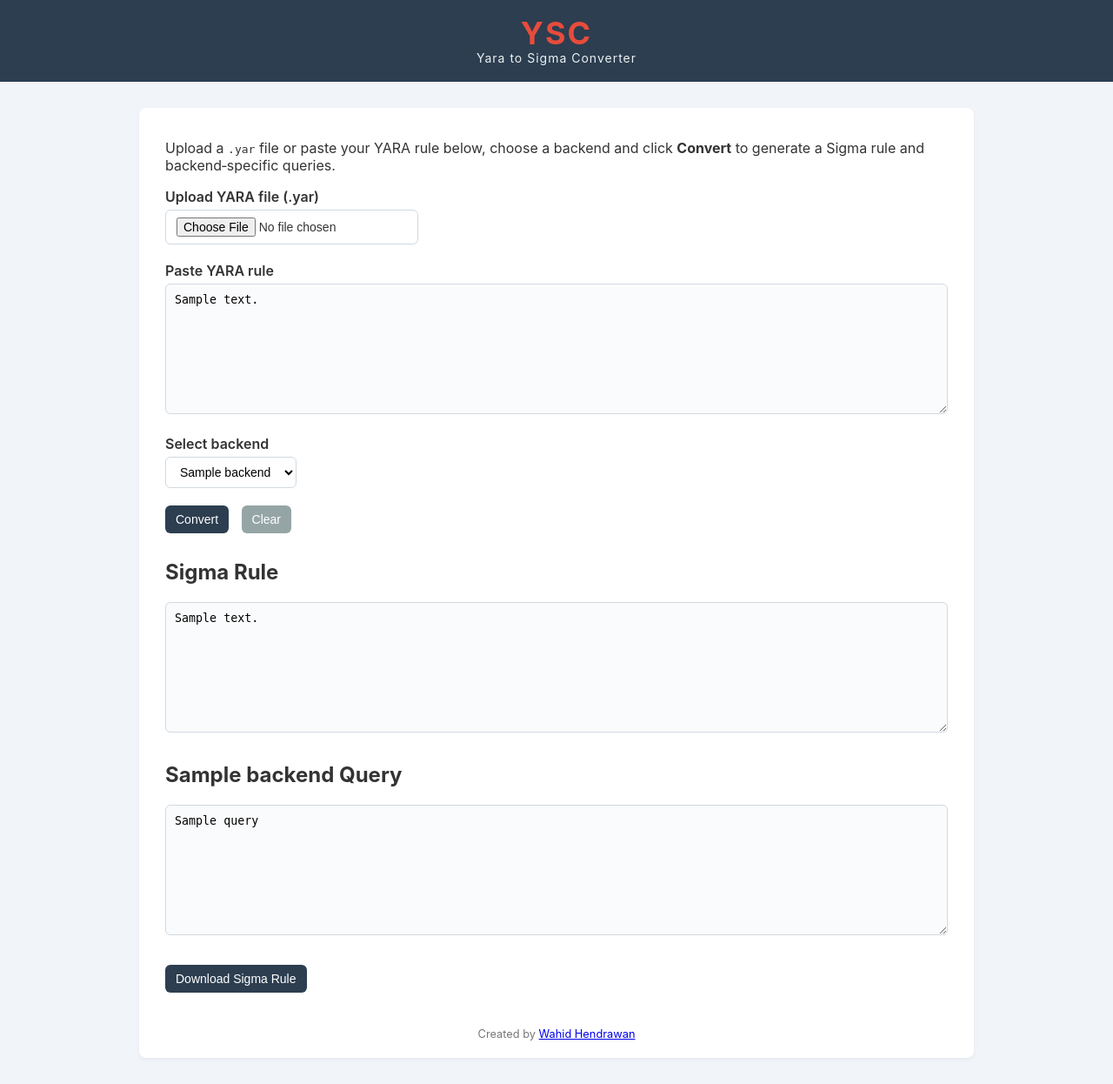
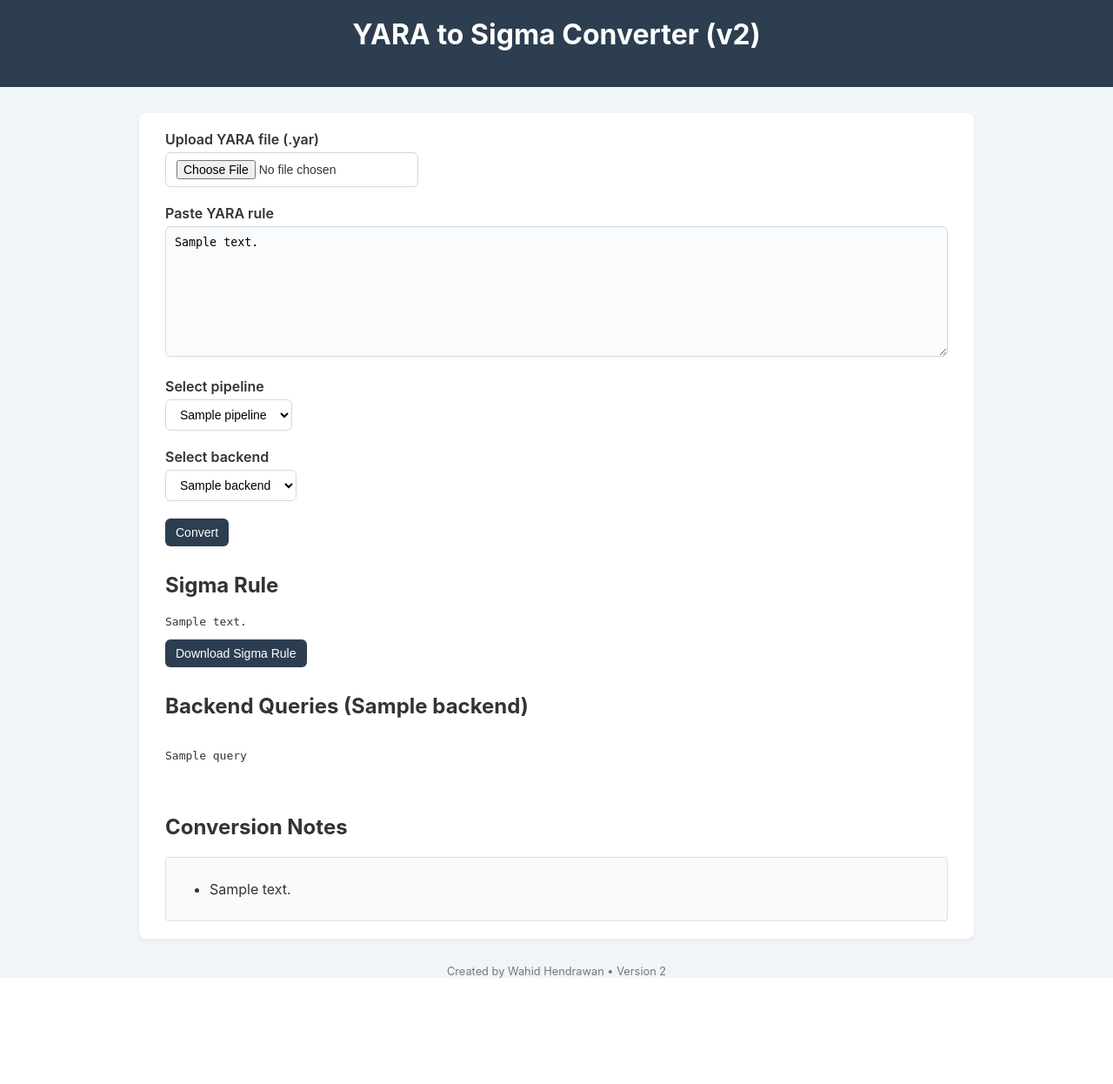
Before and after one commit to wahidhendrawan/yara-sigma-webui, a Flask app: template templates/index.html in a window 1280 px wide. Shown: the whole page at 87% size. After the commit the page ends 1124 px from the top, so only its background shows below. Run offline with Flask 3, Linux system fonts and the light colour scheme; the template is opened without the code that fills it: most values are stand-ins (such as "Sample title", 1, 10 or a date in 2020).

Commit message:
Update index.html to support backend dropdown and query display

```diff
--- a/templates/index.html
+++ b/templates/index.html
@@ -1,8 +1,8 @@
-<!DOCTYPE html>
+<!doctype html>
 <html lang="en">
   <head>
-    <meta charset="UTF-8" />
-    <meta name="viewport" content="width=device-width, initial-scale=1.0" />
+    <meta charset="utf-8" />
+    <meta name="viewport" content="width=device-width, initial-scale=1" />
     <title>YARA to Sigma Converter</title>
     <style>
       /* Minimalist, modern UI styles */
@@ -72,102 +72,86 @@
       .section {
         margin-top: 30px;
       }
-      .query-list {
-        list-style: none;
-        padding-left: 0;
-      }
-      .query-list li {
-        margin-bottom: 15px;
-      }
-      .footer {
-        font-size: 0.8em;
-        color: #777;
-        text-align: center;
-        margin-top: 40px;
-      }
-
-      /* Logo styling for the Yara to Sigma Converter header */
-      .logo {
-        display: flex;
-        flex-direction: column;
-        align-items: center;
-        line-height: 1;
-      }
-      .logo-acronym {
-        font-size: 36px;
-        font-weight: 700;
-        letter-spacing: 2px;
-        color: #e74c3c;
-      }
-      .logo-text {
-        font-size: 14px;
-        letter-spacing: 1px;
-        color: #ecf0f1;
-        margin-top: 4px;
+      .notes {
+        background-color: #fafafa;
+        border: 1px solid #e0e0e0;
+        border-radius: 4px;
+        padding: 10px;
+        margin-top: 10px;
       }
     </style>
   </head>
   <body>
     <header>
-      <!-- Logo and title container: displays acronym (YSC) prominently with the full title beneath -->
-      <div class="logo">
-        <span class="logo-acronym">YSC</span>
-        <span class="logo-text">Yara&nbsp;to&nbsp;Sigma&nbsp;Converter</span>
-      </div>
+      <h1>YARA to Sigma Converter (v2)</h1>
     </header>
     <main>
-      <p>
-        Upload a <code>.yar</code> file or paste your YARA rule below, choose a
-        backend and click <strong>Convert</strong> to generate a Sigma rule and
-        backend‑specific queries.
-      </p>
       <form method="post" enctype="multipart/form-data">
         <div class="form-group">
           <label for="file">Upload YARA file (.yar)</label>
-          <input type="file" name="file" id="file" accept=".yar" />
+          <input type="file" id="file" name="file" accept=".yar,.yara" />
         </div>
         <div class="form-group">
           <label for="yara">Paste YARA rule</label>
-          <textarea
-            name="yara"
-            id="yara"
-            placeholder="Paste your YARA rule here"
-          >{{ yara_text|e }}</textarea>
+          <textarea id="yara" name="yara" placeholder="rule example { ... }">{{ yara_text|e }}</textarea>
         </div>
         <div class="form-group">
+          <label for="pipeline">Select pipeline</label>
+          <select id="pipeline" name="pipeline">
+            {% for p in pipelines %}
+            <option value="{{ p }}" {% if p == pipeline %}selected{% endif %}>{{ p }}</option>
+            {% endfor %}
+          </select>
+        </div>
+
+        <!-- Backend selection for Sigma query conversion -->
+        <div class="form-group">
           <label for="backend">Select backend</label>
-          <select name="backend" id="backend">
+          <select id="backend" name="backend">
             {% for b in backends %}
-            <option value="{{ b }}" {% if backend == b %}selected{% endif %}>{{ b }}</option>
+            <option value="{{ b }}" {% if b == backend %}selected{% endif %}>{{ b }}</option>
             {% endfor %}
           </select>
         </div>
         <div class="form-group">
           <button type="submit">Convert</button>
-          <!-- Clear button resets the form by reloading the page -->
-          <button type="button" onclick="window.location.href='/'" style="margin-left:10px; background-color:#95a5a6;">Clear</button>
         </div>
       </form>
       {% if sigma_text %}
-        <div class="section">
-          <h2>Sigma Rule</h2>
-          <textarea readonly>{{ sigma_text }}</textarea>
+      <section class="section">
+        <h2>Sigma Rule</h2>
+        <pre>{{ sigma_text }}</pre>
+        <form method="post" action="/download_sigma">
+          <input type="hidden" name="sigma_data" value="{{ sigma_text | e }}" />
+          <button type="submit">Download Sigma Rule</button>
+        </form>
+      </section>
+      {% if queries %}
+      <section class="section">
+        <h2>Backend Queries ({{ backend }})</h2>
+        <pre>
+{% for q in queries %}
+{{ q }}
+{% endfor %}
+        </pre>
+      </section>
+      {% endif %}
+      {% if notes %}
+      <section class="section">
+        <h2>Conversion Notes</h2>
+        <div class="notes">
+          <ul>
+            {% for n in notes %}
+            <li>{{ n }}</li>
+            {% endfor %}
+          </ul>
         </div>
-        <div class="section">
-          <h2>{{ backend }} Query</h2>
-          <textarea readonly>{{ queries[backend] }}</textarea>
-        </div>
-        <!-- Download Sigma rule button placed directly after the query output -->
-        <div class="section">
-          <form method="post" action="/download_sigma">
-            <input type="hidden" name="sigma_data" value="{{ sigma_text | tojson | safe }}" />
-            <button type="submit">Download Sigma Rule</button>
-          </form>
-        </div>
+      </section>
       {% endif %}
-      <div class="footer">
-        Created by <a href="https://www.linkedin.com/in/wahid-hendrawan-398385176" target="_blank" rel="noopener noreferrer">Wahid Hendrawan</a>
-      </div>
+      {% endif %}
     </main>
+    <footer style="text-align:center; font-size:0.8em; margin-top:20px; color:#777;">
+      Created by Wahid Hendrawan • Version 2
+    </footer>
   </body>
 </html>
```
